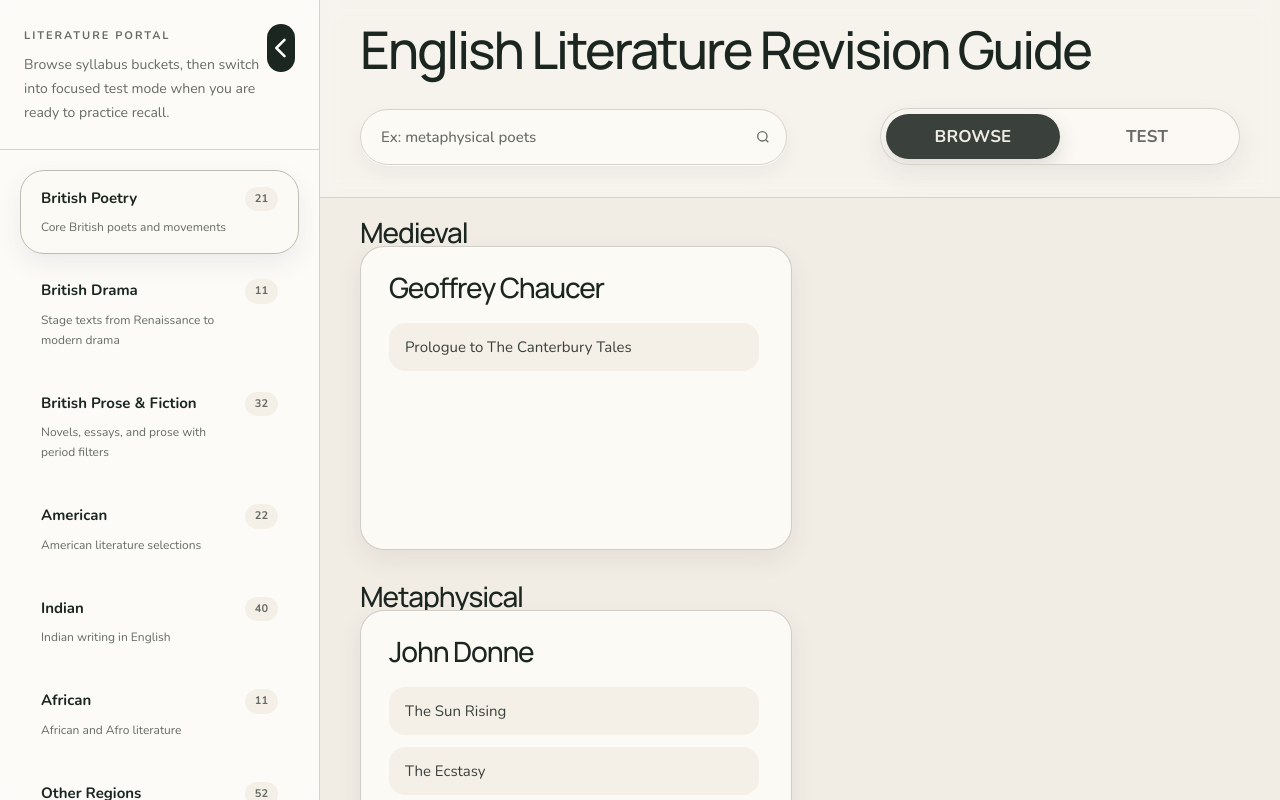
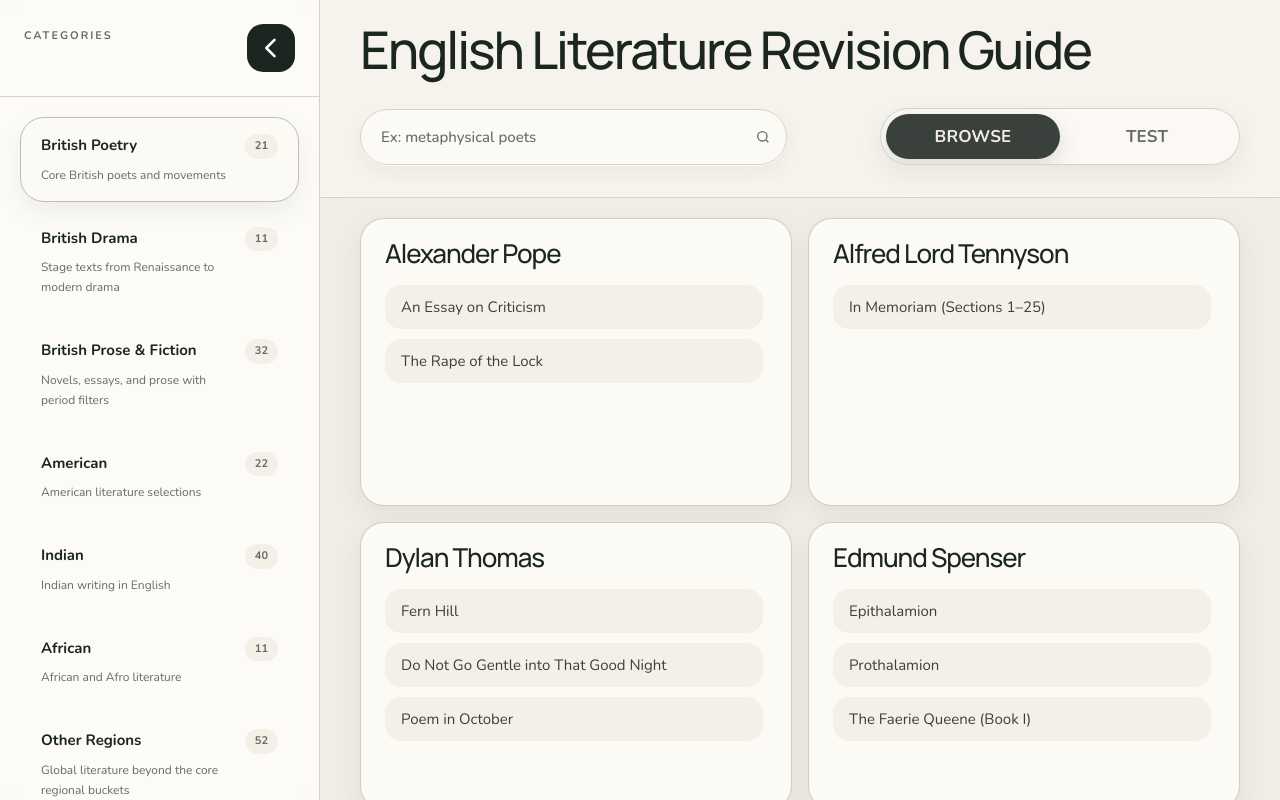
Before and after one commit to hereisramana/literature-portal, a Next.js app: page / in a window 1280 px wide. Built offline with nearby package versions, Linux system fonts and the light colour scheme.

Commit message:
layout update

```diff
--- a/app/page.js
+++ b/app/page.js
@@ -52,19 +52,6 @@ export default function Page() {
       return matchesQuery;
     });
   }, [activeCategory, query]);
-
-  const groupedAuthors = useMemo(() => {
-    const groups = filteredAuthors.reduce((acc, author) => {
-      const key = author.literary_period || "Other";
-      if (!acc[key]) {
-        acc[key] = [];
-      }
-      acc[key].push(author);
-      return acc;
-    }, {});
-
-    return Object.entries(groups).sort((a, b) => a[0].localeCompare(b[0]));
-  }, [filteredAuthors]);
 
   function handleCategoryChange(nextCategory) {
     setCategory(nextCategory);
@@ -257,20 +244,14 @@ export default function Page() {
         <section className="scrollbar-thin flex-1 overflow-y-auto">
           <div className="shell-width px-4 py-4 md:px-8 md:py-5 lg:px-10">
           {filteredAuthors.length > 0 ? (
-            <div className="space-y-8">
-              {groupedAuthors.map(([period, authors]) => (
-                <section key={period}>
-                  <h2 className="mb-4 text-[24px] leading-none text-[var(--text-heading-color)] md:text-[28px]">
-                    {period}
-                  </h2>
             <div
               className={`grid grid-cols-1 gap-4 md:grid-cols-2 ${
                 desktopSidebarCollapsed ? "xl:grid-cols-3" : "2xl:grid-cols-3"
               }`}
             >
-                    {authors.map((author, index) => (
+              {filteredAuthors.map((author, index) => (
                 <AuthorCard
-                        key={`${period}-${author.author}-${index}`}
+                  key={`${author.author}-${index}`}
                   author={author}
                   mode={mode}
                   onOpenModal={(title, authorName = "") =>
@@ -279,9 +260,6 @@ export default function Page() {
                   onStartTest={setFocusedAuthor}
                   confidence={confidenceMap[author.author]}
                 />
-                    ))}
-                  </div>
-                </section>
               ))}
             </div>
           ) : (
--- a/components/cards/AuthorCardBrowse.jsx
+++ b/components/cards/AuthorCardBrowse.jsx
@@ -1,21 +1,21 @@
 export default function AuthorCardBrowse({ author, onOpenModal }) {
   return (
-    <article className="card flex h-[304px] flex-col overflow-hidden px-7 py-6 transition duration-200 hover:-translate-y-1 hover:shadow-[var(--shadow-medium)]">
+    <article className="card flex aspect-[3/2] min-h-0 flex-col overflow-hidden px-6 py-5 transition duration-200 hover:-translate-y-1 hover:shadow-[var(--shadow-medium)]">
       <button
         onClick={() => onOpenModal?.(author.author, "")}
         className="w-fit text-left"
       >
-        <h2 className="text-[28px] leading-[1.15] transition hover:text-[var(--color-accent-strong)]">
+        <h2 className="text-[24px] leading-[1.15] transition hover:text-[var(--color-accent-strong)] md:text-[26px]">
           {author.author}
         </h2>
       </button>
 
-      <ul className="scrollbar-thin mt-5 flex-1 space-y-3 overflow-y-auto pr-1">
+      <ul className="scrollbar-thin mt-4 flex-1 space-y-2.5 overflow-y-auto pr-1">
         {author.works?.map((work, index) => (
           <li key={index}>
             <button
               onClick={() => onOpenModal?.(work, author.author)}
-              className="w-full rounded-2xl bg-[var(--color-bg-raised)] px-4 py-3 text-left text-[15px] leading-6 text-[var(--text-body-color)] transition hover:bg-[var(--color-interaction-hover)]"
+              className="w-full rounded-2xl bg-[var(--color-bg-raised)] px-4 py-2.5 text-left text-[14px] leading-6 text-[var(--text-body-color)] transition hover:bg-[var(--color-interaction-hover)] md:text-[15px]"
             >
               {work}
             </button>
--- a/components/cards/AuthorCardTest.jsx
+++ b/components/cards/AuthorCardTest.jsx
@@ -6,26 +6,23 @@ export default function AuthorCardTest({
   confidence,
 }) {
   return (
-    <article className="card flex h-[304px] flex-col overflow-hidden px-7 py-6 transition duration-200 hover:-translate-y-1 hover:shadow-[var(--shadow-medium)]">
+    <article className="card flex aspect-[3/2] min-h-0 flex-col overflow-hidden px-6 py-5 transition duration-200 hover:-translate-y-1 hover:shadow-[var(--shadow-medium)]">
       <div>
-        <h2 className="max-w-[18ch] text-[28px] leading-[1.15]">
+        <h2 className="max-w-[18ch] text-[24px] leading-[1.15] md:text-[26px]">
           {author.author}
         </h2>
       </div>
 
-      <div className="mt-5 flex flex-1 flex-col justify-between">
-        <div className="rounded-2xl bg-[var(--color-bg-raised)] px-4 py-4">
+      <div className="mt-4 flex flex-1 flex-col justify-between">
+        <div className="rounded-2xl bg-[var(--color-bg-raised)] px-4 py-3">
           <p className="text-sm text-[var(--text-muted-color)]">Confidence</p>
           <p className="mt-2 text-[15px] font-semibold text-[var(--text-body-color)]">
             {confidence || "New"}
           </p>
-          <p className="mt-3 text-sm leading-6 text-[var(--text-muted-color)]">
-            Open a focused study session for this author.
-          </p>
         </div>
         <button
           onClick={() => onStartTest?.(author)}
-          className="mt-5 w-full rounded-full bg-[var(--button-primary-bg)] px-5 py-3 text-sm font-semibold text-[var(--button-primary-text)] shadow-[0_10px_22px_rgba(58,64,59,0.16)]"
+          className="mt-4 w-full rounded-full bg-[var(--button-primary-bg)] px-5 py-3 text-sm font-semibold text-[var(--button-primary-text)] shadow-[0_10px_22px_rgba(58,64,59,0.16)]"
         >
           Start Test
         </button>
--- a/components/layout/Sidebar.jsx
+++ b/components/layout/Sidebar.jsx
@@ -30,10 +30,7 @@ export default function Sidebar({
           <>
             <div className="max-w-[250px] pt-1">
               <p className="text-[11px] font-extrabold uppercase tracking-[0.18em] text-[var(--text-muted-color)]">
-                Literature Portal
-              </p>
-              <p className="mt-2 text-sm leading-6 text-[var(--text-muted-color)]">
-                Browse syllabus buckets, then switch into focused test mode when you are ready to practice recall.
+                Categories
               </p>
             </div>
             <button
```
Lines whose indentation alone changed are shown as unchanged.
